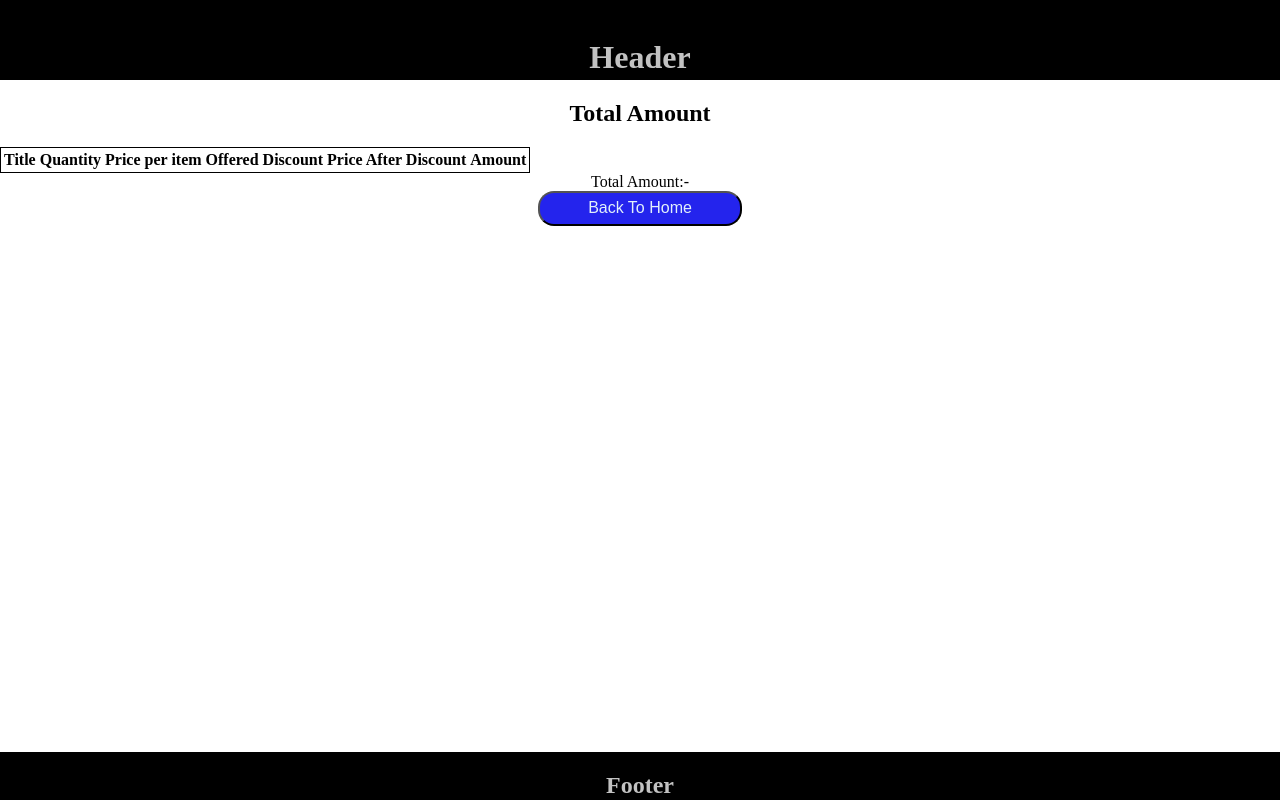
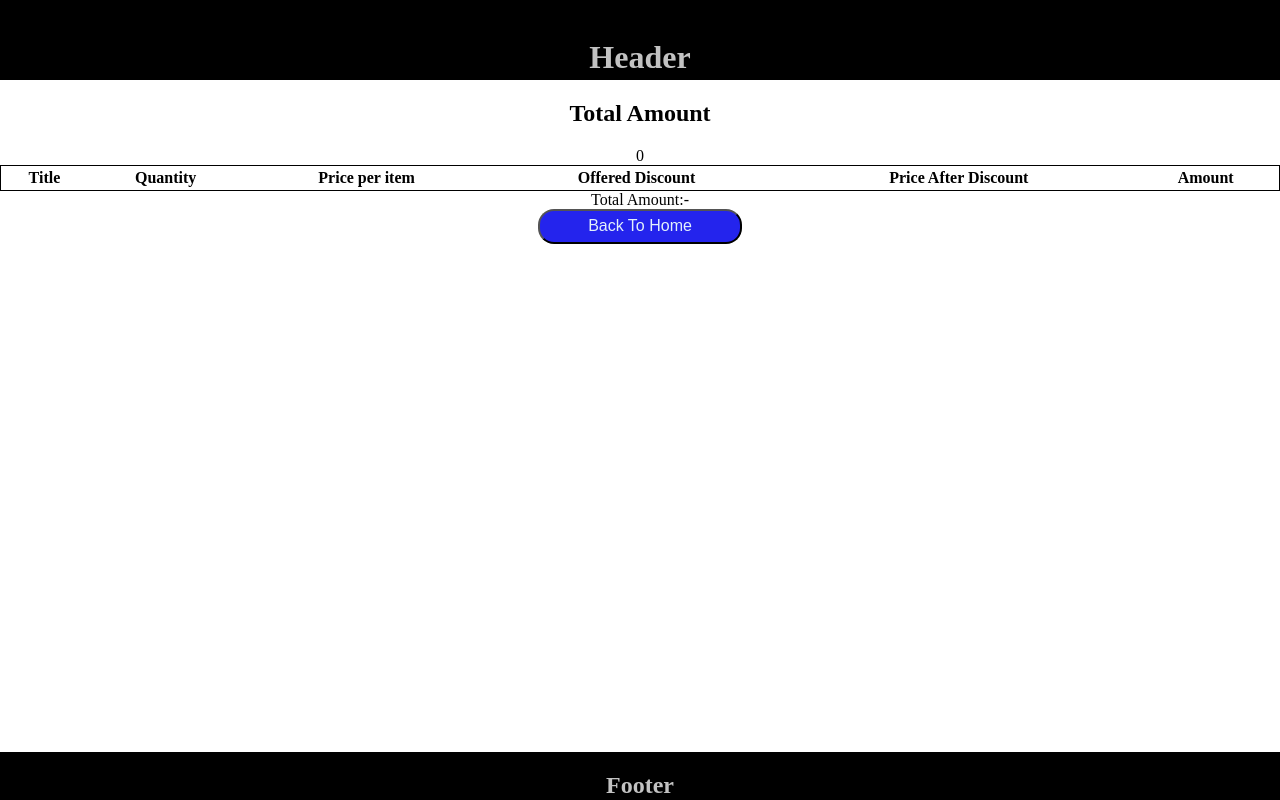
Before and after one commit to luckyriteshmalviya/shopping-Cart, a React (Create React App) app: page /total in a window 1280 px wide. Built offline with nearby package versions, Linux system fonts and the light colour scheme.

Commit message:
changes done

```diff
--- a/src/components/Total Amout/Total.css
+++ b/src/components/Total Amout/Total.css
@@ -1,4 +1,6 @@
 .total-container{
+    display: flex;
+    flex-direction: column;
     text-align: center;
 
 }
--- a/src/components/Total Amout/Total.js
+++ b/src/components/Total Amout/Total.js
@@ -39,12 +39,13 @@ const Total = () => {
   }
 
   function handleInput(e){
-setState(state+1)
+setState(e.target.value)
 
 }
   return (
     <div className="total-container">
       <h2>Total Amount</h2>
+      {state}
       <table className="total-container-table">
         <th>Title</th>
         <th>Quantity</th>
```
